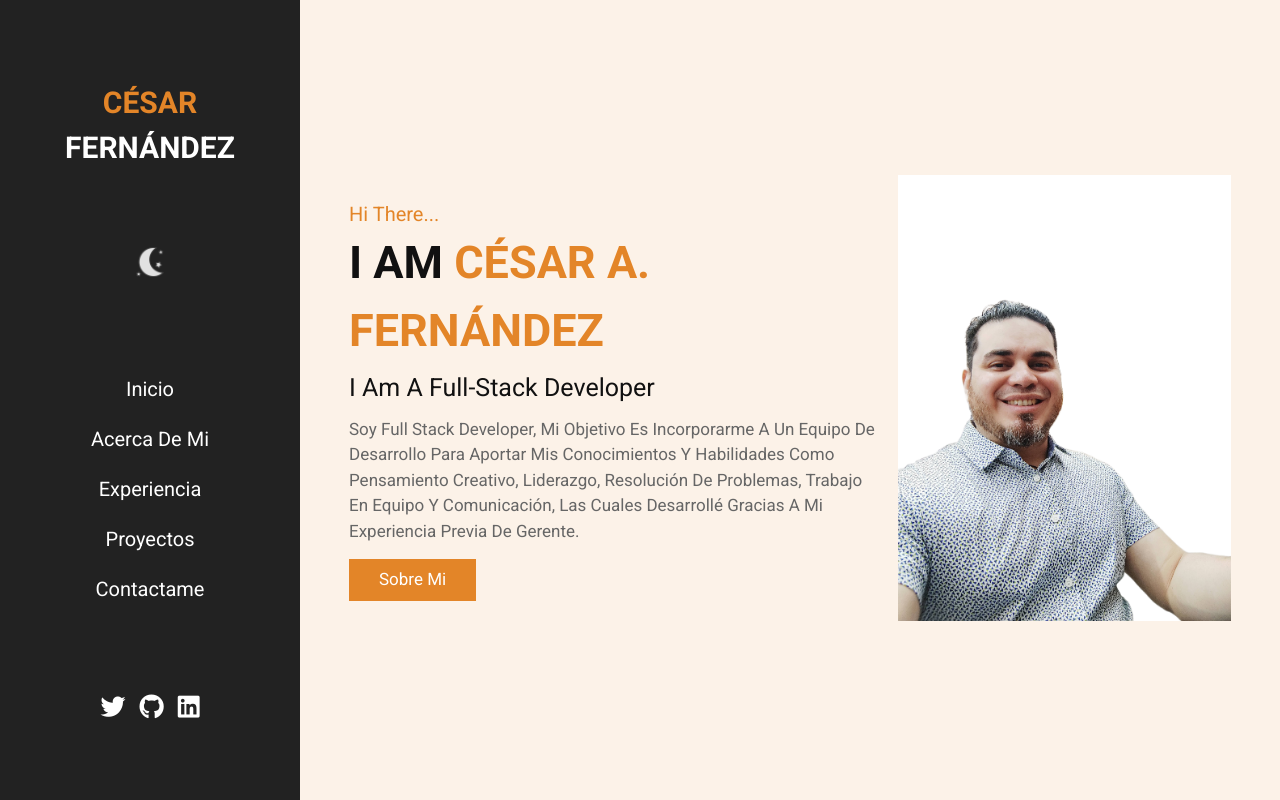
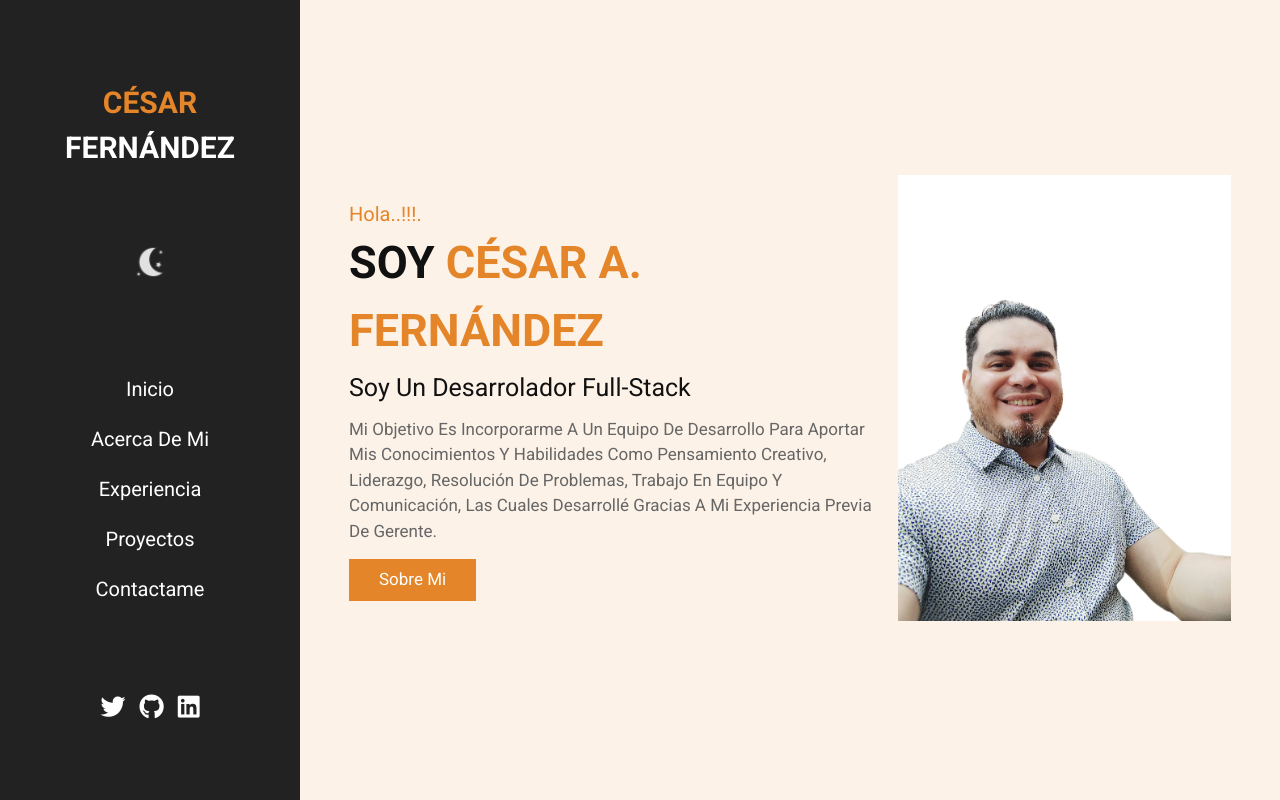
Before and after one commit to cfremoto/portfolio-v1, a React (Vite) app: page / in a window 1280 px wide. Built offline with nearby package versions, Linux system fonts and the light colour scheme.

Commit message:
modo oscuro y correcciones menores2

```diff
--- a/src/components/ContenidoPrincipal.jsx
+++ b/src/components/ContenidoPrincipal.jsx
@@ -5,10 +5,10 @@ const ContenidoPrincipal = () => {
   return (
     <section className="home">
       <div className="content">
-        <span className="hi">Hi There...</span>
-        <h3>I am <span> César A. Fernández</span>  </h3>
-        <p className="info" > I am a Full-Stack Developer </p>
-        <p className="text"> Soy Full Stack Developer, mi objetivo es incorporarme a un equipo de desarrollo para aportar mis conocimientos y habilidades como pensamiento creativo, liderazgo, resolución de problemas, trabajo en equipo y comunicación, las cuales desarrollé gracias a mi experiencia previa de gerente. </p>
+        <span className="hi">Hola..!!!.</span>
+        <h3>Soy <span> César A. Fernández</span>  </h3>
+        <p className="info" > Soy un desarrolador Full-Stack </p>
+        <p className="text"> mi objetivo es incorporarme a un equipo de desarrollo para aportar mis conocimientos y habilidades como pensamiento creativo, liderazgo, resolución de problemas, trabajo en equipo y comunicación, las cuales desarrollé gracias a mi experiencia previa de gerente. </p>
         <Link to="/about" className="btn">sobre mi</Link>
       </div>
 
```
